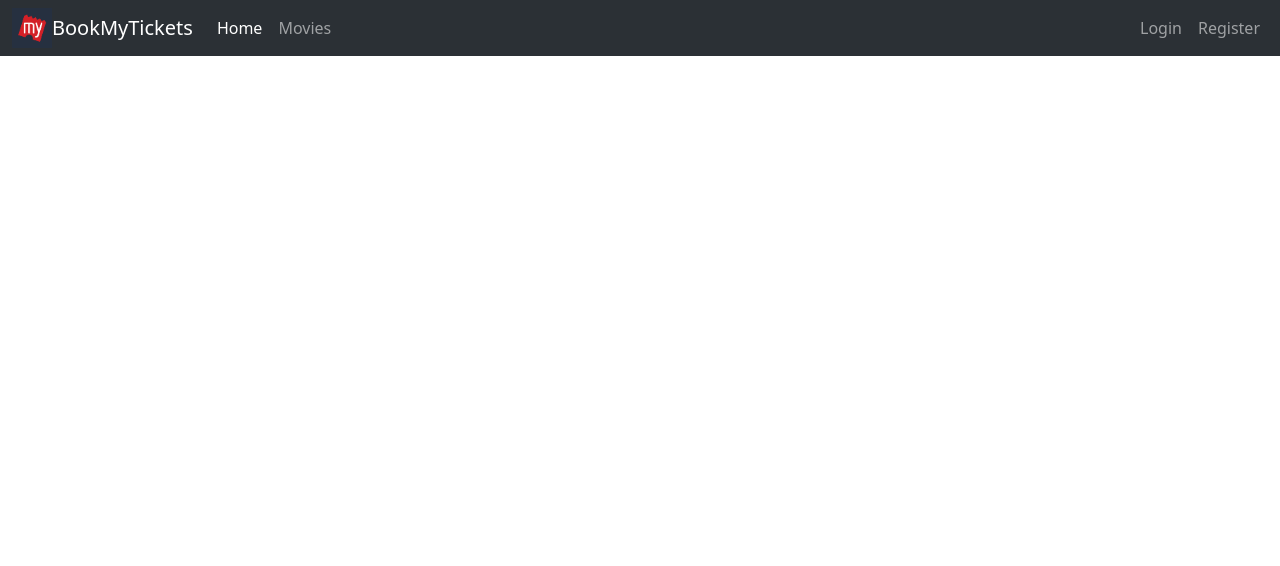
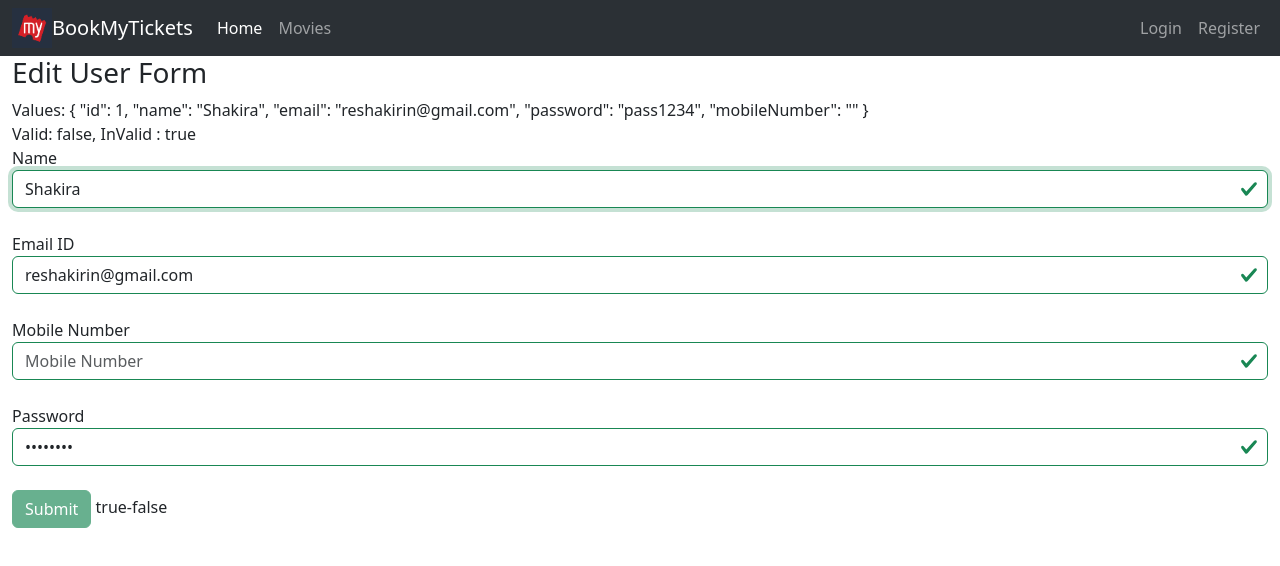
Before and after one commit to IrinBanu/BookMyTickets-App, an Angular app: page /edit-profile in a window 1280 px wide. Before the commit this address led to /. Shown: the top 566 px of the page. Built offline with nearby package versions, Linux system fonts and the light colour scheme.

Commit message:
profile-edit updated

```diff
--- a/src/app/app.routes.ts
+++ b/src/app/app.routes.ts
@@ -8,6 +8,7 @@ import { CartComponent } from './cart/cart.component';
 import { PaymentComponent } from './payment/payment.component';
 import { CardsComponent } from './cards/cards.component';
 import { Register2Component } from './register2/register2.component';
+import { ProfileEditComponent } from './profile-edit/profile-edit.component';
 
 export const routes: Routes = [
     {path:'home', component:HomeComponent},
@@ -19,5 +20,6 @@ export const routes: Routes = [
     {path:'cart', component:CartComponent},
     {path:'payment', component:PaymentComponent},
     {path:'cards', component:CardsComponent},
+    {path:'edit-profile', component:ProfileEditComponent},
     {path:'',redirectTo:'/home', pathMatch:'full'}
 ];
--- /dev/null
+++ b/src/app/profile-edit/profile-edit.component.html
@@ -0,0 +1,62 @@
+<!--<p>profile-edit works!</p>-->
+<div class="container-fluid">
+    <h3>Edit User Form</h3>
+
+    Values: {{editUserForm.value | json }}<br />
+    Valid: {{editUserForm.valid}},
+    InValid : {{editUserForm.invalid}}
+
+    <form (ngSubmit)="onSubmit()" [formGroup]="editUserForm" class="needs-validation was-validated" >
+
+    <div>
+    <label for="name">Name</label>&nbsp;&nbsp;&nbsp;&nbsp;&nbsp;&nbsp;&nbsp;&nbsp;&nbsp;&nbsp;&nbsp;&nbsp;&nbsp;&nbsp;&nbsp;
+    <input type="text" name="name" id="name" placeholder="Enter Your Name" formControlName="name"  class="form-control is-invalid" autofocus>
+    <small *ngIf="(name.dirty || name.touched) && name.errors?.['required']" class="invalid-feedback">
+        Please enter your name.
+    </small>
+    </div><br/>
+
+    <div>
+    <label for="email">Email ID</label>&nbsp;&nbsp;&nbsp;&nbsp;&nbsp;&nbsp;&nbsp;&nbsp;&nbsp;&nbsp;&nbsp;
+    <input type="email" name="email" id="email" placeholder="Enter Your Email" formControlName="email"  class="form-control is-invalid">
+    <div *ngIf="(email.dirty ||email.touched) && email.errors">
+    <small *ngIf="email.errors?.['required']" class="invalid-feedback">
+        Email is required.
+    </small>
+    <small *ngIf="email.errors?.['required']" class="invalid-feedback">
+        Email is not in valid format.
+    </small>
+</div>
+    </div><br/>
+
+    <div>
+    <label for="mobile">Mobile Number</label>
+    <input type="number" name="mobile" id="mobile" placeholder="Mobile Number"formControlName="mobileNumber"  class="form-control is-invalid">
+    <small *ngIf="(mobileNumber.dirty || mobileNumber.touched) && mobileNumber.errors?.['required']" class="invalid-feedback">
+        Please enter valid mobile number.
+    </small>
+    </div><br/>
+
+    <div>
+    <label for="password">Password</label>&nbsp;&nbsp;&nbsp;&nbsp;&nbsp;&nbsp;&nbsp;&nbsp;&nbsp;&nbsp;
+    <input type="password" name="password" id="password" placeholder="Password" formControlName="password"  class="form-control is-invalid">
+    <small *ngIf="(password.dirty || password.touched) && password.errors?.['required']" class="invalid-feedback">
+        Password is required
+    </small>
+
+    <small *ngIf="password.errors?.['minlength']">
+        Password must have minimum 8 characters.
+    </small>
+
+    <small *ngIf="password.errors?.['maxlength']">
+        Password should not exceed 12 characters.
+    </small>
+    </div><br/>
+
+    <div>
+    <button type="submit" [disabled]="!editUserForm.valid" class="btn btn-success">Submit</button>
+    {{editUserForm.invalid}}-{{editUserForm.valid}}
+    </div>
+    </form>
+
+    </div>
--- /dev/null
+++ b/src/app/profile-edit/profile-edit.component.ts
@@ -0,0 +1,69 @@
+import { CommonModule } from '@angular/common';
+import { Component, OnInit } from '@angular/core';
+import { FormBuilder, FormGroup, FormsModule, ReactiveFormsModule, Validators } from '@angular/forms';
+import { RouterLink } from '@angular/router';
+import { ToastrService } from 'ngx-toastr';
+@Component({
+  selector: 'app-profile-edit',
+  standalone: true,
+  imports: [ReactiveFormsModule, FormsModule, CommonModule, RouterLink],
+  templateUrl: './profile-edit.component.html',
+  styles: ``
+})
+export class ProfileEditComponent implements OnInit {
+
+  user: any;
+
+  editUserForm!: FormGroup;
+
+  constructor(private toastr: ToastrService, private fb: FormBuilder) {
+
+    console.log('Profile Edit constructor called');
+  }
+  ngOnInit(): void {
+
+    this.editUserForm = this.fb.group({
+      id: ['', [Validators.required]],
+      name: ['', [Validators.required]],
+      email: ['', [Validators.required, Validators.email]],
+      password: ['', [Validators.required, Validators.minLength(8), Validators.maxLength(12)]],
+      mobileNumber: ['', [Validators.required]]
+    })
+    this.loadUser();
+  }
+
+  get name() {
+    return this.editUserForm.controls["name"];
+  }
+
+  get email() {
+    return this.editUserForm.controls["email"];
+  }
+
+  get password() {
+    return this.editUserForm.controls["password"];
+  }
+
+  get mobileNumber() {
+    return this.editUserForm.controls["mobileNumber"];
+  }
+
+
+  onSubmit() {
+    alert('form updated');
+    const formValues = this.editUserForm.value //{name:'', email:'', password:''}
+    console.log('formValues:', formValues);
+
+    if (this.editUserForm.invalid) {//valid=true/false
+      this.toastr.error('please fill all the details');
+    } else {
+      this.toastr.success('profile successfully updated');
+    }
+  }
+
+  //fetch loggedin details form backend API
+  loadUser() {
+    this.user = { id: 1, name: 'Shakira', email: 'reshakirin@gmail.com', password: 'pass1234' };//db
+    this.editUserForm.patchValue(this.user);
+  }
+}
```
